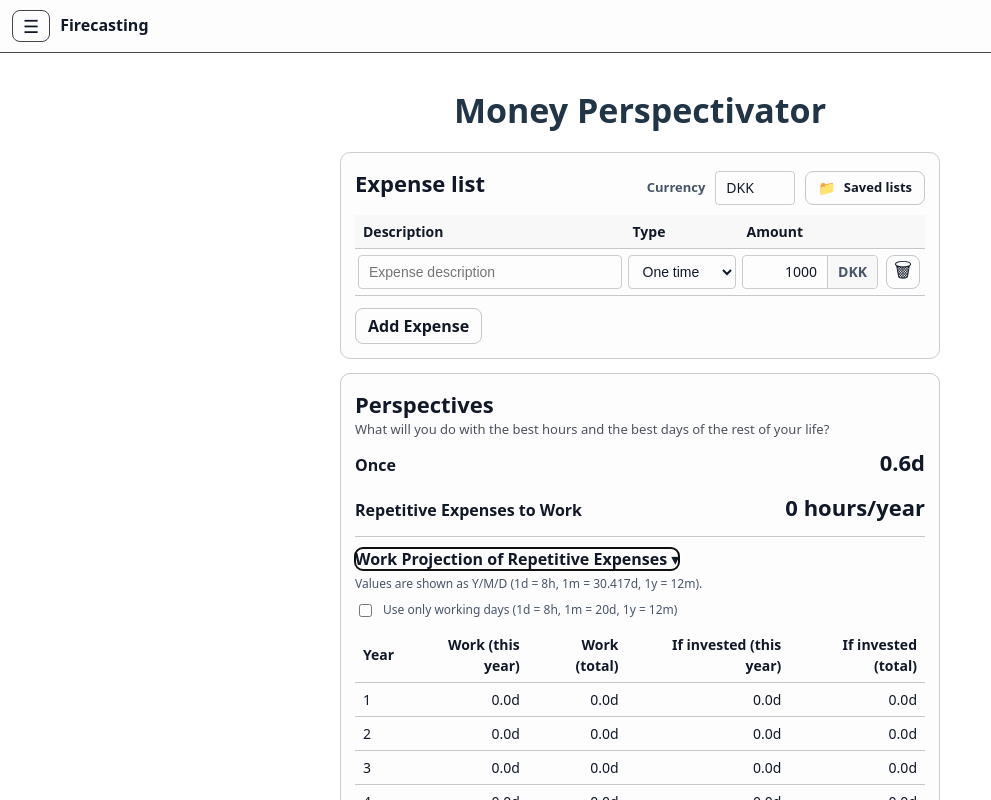
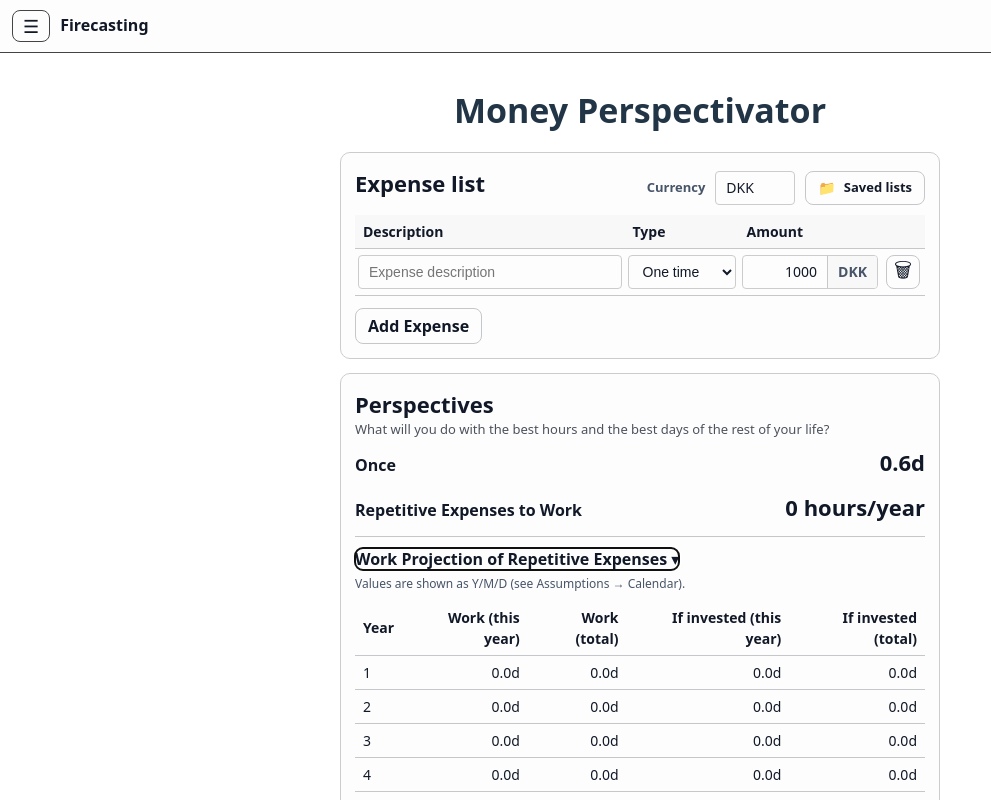
Before and after one commit to Gorm2303/firecasting-frontend, a React (Vite) app in the folder vite-react-frontend/: page /money-perspective in a window 1280 px wide. Both pictures are taken after a click on the button "Work Projection of Repetitive Expenses ▸". Shown: the top 800 px of the page, without its empty margins (0-991 px from the left). Built offline with nearby package versions, Linux system fonts and the light colour scheme.

Commit message:
Assumptions: add calendar vs work-calendar mode

```diff
--- a/vite-react-frontend/src/pages/MoneyPerspectivePage.tsx
+++ b/vite-react-frontend/src/pages/MoneyPerspectivePage.tsx
@@ -1540,27 +1540,8 @@ const MoneyPerspectivePage: React.FC = () => {
               {workTimeProjectionOpen ? (
                 <>
                   <div style={{ ...subtleTextStyle, fontSize: 12, marginTop: 4 }}>
-                    Values are shown as Y/M/D (1d = 8h, 1m = 30.417d, 1y = 12m).
+                    Values are shown as Y/M/D (see Assumptions → Calendar).
                   </div>
-
-                  <label
-                    style={{
-                      display: "flex",
-                      alignItems: "center",
-                      gap: 8,
-                      marginTop: 8,
-                      ...subtleTextStyle,
-                      fontSize: 12,
-                    }}
-                  >
-                    <input
-                      type="checkbox"
-                      checked={useWorkDaysInYmd}
-                      onChange={(e) => setUseWorkDaysInYmd(e.target.checked)}
-                      aria-label="Use only working days"
-                    />
-                    Use only working days (1d = 8h, 1m = 20d, 1y = 12m)
-                  </label>
 
                   <div style={{ overflowX: "auto", marginTop: 8 }}>
                     <table
@@ -2775,6 +2756,50 @@ const MoneyPerspectivePage: React.FC = () => {
                     </span>
                   </div>
 
+                  <div style={labelStyle}>Calendar</div>
+                  <div style={{ gridColumn: "2 / span 2", display: "grid", gap: 6 }}>
+                    <label
+                      style={{
+                        display: "flex",
+                        alignItems: "flex-start",
+                        gap: 8,
+                        ...subtleTextStyle,
+                        fontSize: 12,
+                      }}
+                    >
+                      <input
+                        type="radio"
+                        name="moneyPerspectiveCalendarMode"
+                        checked={!useWorkDaysInYmd}
+                        onChange={() => setUseWorkDaysInYmd(false)}
+                        aria-label="Use calendar year for Y/M/D"
+                      />
+                      <span>
+                        Years/Months/Days: 1y = 12m = 365d = 2920h, 1m = 30.417d, 1d = 8h work.
+                      </span>
+                    </label>
+                    <label
+                      style={{
+                        display: "flex",
+                        alignItems: "flex-start",
+                        gap: 8,
+                        ...subtleTextStyle,
+                        fontSize: 12,
+                      }}
+                    >
+                      <input
+                        type="radio"
+                        name="moneyPerspectiveCalendarMode"
+                        checked={useWorkDaysInYmd}
+                        onChange={() => setUseWorkDaysInYmd(true)}
+                        aria-label="Use work calendar for Y/M/D"
+                      />
+                      <span>
+                        Use work calendar: 1y = 12m = 240d = 1920h, 1m = 20d, 1d = 8h work.
+                      </span>
+                    </label>
+                  </div>
+
                   <div style={labelStyle}>Core expenses</div>
                   <div style={{ ...inputGroupStyle, width: "100%" }}>
                     <input
```
